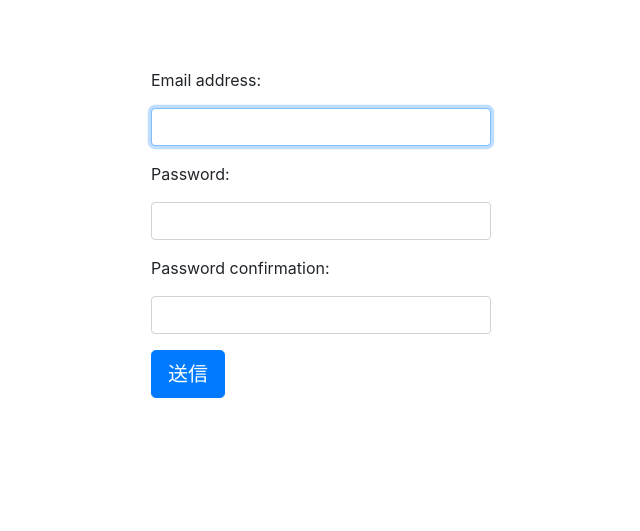
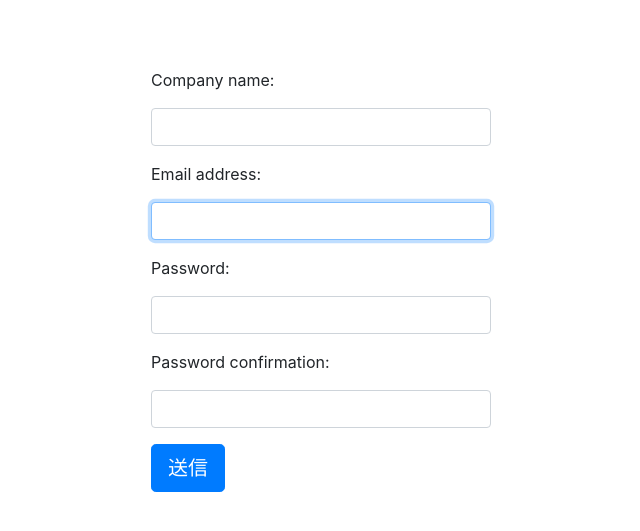
Before and after one commit to yut7G8/SNSforStudent, a Django app: page /company_create/ in a window 1280 px wide. Shown: the part 56-587 px from the top of the page, without its empty margins (319-959 px from the left). Run offline with Django 3.2, Linux system fonts and the light colour scheme; some libraries are stand-ins or nearby versions.

Commit message:
橘川のやつ反映。企業一覧からフォローボタンは使えるようにした。

```diff
--- a/app/forms.py
+++ b/app/forms.py
@@ -94,7 +94,7 @@ class CompanyCreateForm(UserCreationForm):
         # Userでokそう
         model = User
         #model = Student
-        fields = ('email', )
+        fields = ('company_name', 'email', )
 
     def __init__(self, *args, **kwargs):
         super().__init__(*args, **kwargs)
@@ -138,6 +138,19 @@ class SocietyProfileUpdateForm(forms.ModelForm):
         for field in self.fields.values():
             field.widget.attrs['class'] = 'form-control'
 
+
+class CompanyProfileUpdateForm(forms.ModelForm):
+    """societyのプロフィール更新用のフォーム定義"""
+    class Meta:
+        model = User
+        fields =['image','company_name','about_me']
+
+    def __init__(self, *args, **kwargs):
+        super().__init__(*args, **kwargs)
+        for field in self.fields.values():
+            field.widget.attrs['class'] = 'form-control'
+
+
 # 投稿用のフォームを作成
 class PostAddForm(forms.ModelForm):
     class Meta:
@@ -177,7 +190,7 @@ class InputInformationForm(forms.ModelForm):
 
 
 # サークルユーザ用イベント編集フォーム
-# 使わないかも
+# 使わない
 class EditEventForm(forms.ModelForm):
 
     class Meta:
--- a/app/models.py
+++ b/app/models.py
@@ -57,6 +57,7 @@ class User(AbstractBaseUser, PermissionsMixin):
     last_name = models.CharField(_('last name'), max_length=150, blank=True)
     gender = models.CharField('性別', max_length=1, choices=GENDER_CHOICES)
     society_name = models.CharField(_('society name'), max_length=150, blank=True)
+    company_name = models.CharField(_('company name'), max_length=150, blank=True)
     about_me = models.TextField(blank=True)
     image = models.ImageField(upload_to='',blank=True,null=True)
 
--- a/app/urls.py
+++ b/app/urls.py
@@ -3,7 +3,7 @@ from . import views
 from .views import (
     selectfunc, loginfunc, student_home, society_home, company_home, SignUpView, detailfunc, goodfunc,
     view_societies, follow_view, unfollow_view, detail_society,
-    student_profile,
+    student_profile, view_companies, searchfunc,
 )
 
 
@@ -45,6 +45,8 @@ urlpatterns = [
     path('follow2/<email>', views.follow_from_detail, name='follow_from_detail'),
     path('unfollow/<email>', views.unfollow_view, name='unfollow'),
 
+    path('follow_company/<email>', views.follow_company, name='follow_company'),
+
     path('detail/<int:post_id>/', views.everypost, name='everypost'), # views.pyのeverypost関数を参照
     # path('detail/<int:post_id>/', views.everypostforStuednt, name='everypostforStudent'), # 学生側の閲覧用everypage
     path('add/<int:pk>', views.add, name='add'), # 投稿フォーム用のpath(仮)設定
@@ -62,19 +64,19 @@ urlpatterns = [
     path('edit_event/<int:pk>/<int:id>/',views.edit_event,name='edit_event'),
     path('delete_event/<int:pk>/<int:id>/', views.delete_event, name='delete_event'), # サークルユーザによるイベント削除
 
-
+    #橘川が加えた(11/24)--------------------------
     #companyの初期画面
     path('company_home/<int:pk>',company_home,name='company_home'),
     #companyのprofile
-    #path('company_profile/<int:pk>/', views.CompanyProfile.as_view(), name='company_profile'),
-    #path('company_profile_update/<int:pk>/', views.CompanyProfileUpdate.as_view(), name='company_profile_update'),
+    path('company_profile/<int:pk>/', views.CompanyProfile.as_view(), name='company_profile'),
+    path('company_profile_update/<int:pk>/', views.CompanyProfileUpdate.as_view(), name='company_profile_update'),
     #企業の投稿
-    #path('add_company/<int:pk>', views.add_company, name='add_company'),
-    #path('edit_company/<int:post_id>/', views.edit_company, name='edit_company'), # 編集機能の追加
-    #path('delete_company/<int:post_id>/', views.delete_company, name='delete_company'), # 削除機能の追加
+    path('add_company/<int:pk>', views.add_company, name='add_company'),
+    path('edit_company/<int:post_id>/', views.edit_company, name='edit_company'), # 編集機能の追加
+    path('delete_company/<int:post_id>/', views.delete_company, name='delete_company'), # 削除機能の追加
     #企業一覧
-    #path('view_companies/<int:pk>',view_companies,name='view_companies'),
+    path('view_companies/<int:pk>',view_companies,name='view_companies'),
     #検索機能
-    #path('search/<int:pk>',searchfunc,name='search')
+    path('search/<int:pk>',searchfunc,name='search')
 
 ]
--- a/app/views.py
+++ b/app/views.py
@@ -14,7 +14,7 @@ from django.views import generic
 from .forms import (
     LoginForm, UserCreateForm, StudentCreateForm, CompanyCreateForm, PostAddForm,
     StudentProfileUpdateForm, CreateEventForm, EditEventForm, SocietyProfileUpdateForm,
-    AddInformationForm, InputInformationForm,
+    AddInformationForm, InputInformationForm, CompanyProfileUpdateForm
 )
 from django.contrib.auth.decorators import login_required
 from django.views.generic import TemplateView, DetailView, UpdateView
@@ -41,6 +41,8 @@ from extra_views import CreateWithInlinesView, InlineFormSet
 
 from django.template.loader import render_to_string
 from django.http import JsonResponse
+
+from django.core.mail import EmailMessage
 
 # ログイン前のページ表示
 def selectfunc(request):
@@ -311,6 +313,26 @@ def add(request, pk):
 
 
 @login_required
+@company_required
+# 投稿フォーム用のadd関数
+def add_company(request, pk):
+    if request.user.pk == pk:
+        if request.method == "POST":
+            form = PostAddForm(request.POST, request.FILES)
+            if form.is_valid():
+                post = form.save(commit=False)
+                post.user = request.user
+                post.author = request.user.company_name
+                post.save()
+                return redirect('app:company_home', pk=request.user.pk)
+        else:
+            form = PostAddForm()
+        return render(request, 'add_company.html', {'form': form})
+    else:
+        return redirect('app:logout')
+
+
+@login_required
 @society_required
 # 編集フォーム用のedit関数。編集ボタンをeverypost.htmlに作成。
 def edit(request, post_id):
@@ -329,6 +351,26 @@ def edit(request, post_id):
     return redirect('app:logout')
 
 
+#companyの投稿の編集
+@login_required
+@company_required
+# 編集フォーム用のedit関数。編集ボタンをeverypost.htmlに作成。
+def edit_company(request, post_id):
+    post = get_object_or_404(BoardModel, id=post_id)
+    #print(post.user.username)
+    #print(request.user.username)
+    if(post.user.username==request.user.username):
+        if request.method == "POST":
+            form = PostAddForm(request.POST, request.FILES, instance=post)
+            if form.is_valid():
+                form.save()
+                return redirect('app:everypost', post_id=post.id)
+        else:
+            form = PostAddForm(instance=post)
+        return render(request, 'edit_company.html', {'form': form, 'post':post })
+    return redirect('app:logout')
+
+
 # 削除フォーム用のdelete関数
 # 削除機能はHTMLファイルを作成する必要がない。everypost.htmlに削除ボタンを作成。
 @login_required
@@ -337,6 +379,17 @@ def delete(request, post_id):
    post = get_object_or_404(BoardModel, id=post_id)
    post.delete()
    return redirect('app:society_home', pk=request.user.pk)
+
+
+#companyの投稿の削除
+# 削除フォーム用のdelete関数
+# 削除機能はHTMLファイルを作成する必要がない。everypost.htmlに削除ボタンを作成。
+@login_required
+@company_required
+def delete_company(request, post_id):
+   post = get_object_or_404(BoardModel, id=post_id)
+   post.delete()
+   return redirect('app:company_home', pk=request.user.pk)
 
 
 # # 学生側は別のeveyypost(編集削除できない)ページを作る。そのための関数。
@@ -392,6 +445,28 @@ def view_societies(request, pk):
             society_list.append(society)
         #print(society_list[0][0].pk)
         return render(request, 'society_list.html', {'society_list':society_list})
+    else:
+        return redirect('app:logout')
+
+
+# Studentユーザに対するcompanyアカウントの一覧表示
+@login_required
+@student_required
+def view_companies(request, pk):
+    # ユーザ制限
+    if request.user.pk == pk:
+        # Companyアカウントのみ取得
+        user_list = User.objects.filter(is_company=True)
+        company_list = []
+        for company in user_list:
+            # 各サークルアカウントのfollower(student)を取得
+            connections = Connection.objects.filter(following=company)
+            for connection in connections:
+                if (connection.follower==request.user):
+                    # ログインしたstudentユーザがcompanyをフォローしたらフラグを立てる(保存はしない)
+                    company.connected=True
+            company_list.append(company)
+        return render(request, 'company_list.html', {'company_list':company_list})
     else:
         return redirect('app:logout')
 
@@ -468,6 +543,22 @@ class SocietyProfileUpdate(OnlyYouMixin, generic.UpdateView):
     def get_success_url(self):
         return resolve_url('app:society_profile', pk=self.kwargs['pk'])
 
+
+#企業のプロフィール表示-------------------------------------------------------
+class CompanyProfile(OnlyYouMixin, generic.DetailView):
+    model = User
+    template_name = 'company_profile.html'
+
+#企業のプロフィールのアップデート-----------------------------------------------
+class CompanyProfileUpdate(OnlyYouMixin, generic.UpdateView):
+    model = User
+    form_class = CompanyProfileUpdateForm
+    template_name = 'company_profile_update.html'
+
+    def get_success_url(self):
+        return resolve_url('app:company_profile', pk=self.kwargs['pk'])
+
+
 # フォロー
 @login_required
 @student_required
@@ -535,6 +626,40 @@ def follow_from_detail(request, *args, **kwargs):
 
     #return HttpResponseRedirect(reverse_lazy('users:profile', kwargs={'email': following.username}))
     return redirect('app:detail_society' , pk=request.user.pk, id=following.id)
+
+@login_required
+@student_required
+def follow_company(request, *args, **kwargs):
+    user_list = User.objects.all()
+    try:
+        # Student
+        follower = User.objects.get(email=request.user.email)
+        # Company
+        following = User.objects.get(email=kwargs['email'])
+    except User.DoesNotExist:
+        messages.warning(request, '{}は存在しません'.format(kwargs['email']))
+        #return HttpResponseRedirect(reverse_lazy('users:index'))
+        #return render(request, 'society_list.html', {'society_list':society_list})
+        return redirect('app:view_societies' , pk=request.user.pk)
+
+    if follower == following:
+        messages.warning(request, '自分自身はフォローできませんよ')
+    else:
+        _, created = Connection.objects.get_or_create(follower=follower, following=following)
+
+        if (created):
+            # Studentのフォローしている数を増やす
+            follower.following_number += 1
+            follower.save()
+            # Societyのフォローされている数を増やす
+            following.followers_number += 1
+            following.save()
+            messages.success(request, '{}をフォローしました'.format(following.username))
+        else:
+            messages.warning(request, 'あなたはすでに{}をフォローしています'.format(following.username))
+
+    #return HttpResponseRedirect(reverse_lazy('users:profile', kwargs={'email': following.username}))
+    return redirect('app:view_companies' , pk=request.user.pk)
 
 
 # アンフォロー
@@ -861,3 +986,80 @@ def delete_event(request, pk, id):
 
     else:
         return redirect('app:logout')
+
+
+#検索部分の新しいコード
+def searchfunc(request,pk,*args, **kwargs):
+    query = request.GET.get('q')
+    if query:
+        object_list = BoardModel.objects.all()
+
+        #サークル名-------------------------------
+        user_list = User.objects.all().filter(
+            Q(society_name__icontains=query,
+            is_society=True)
+        ).distinct()
+        society_list = []
+        for society in user_list:
+            connections = Connection.objects.filter(following=society)
+            for connection in connections:
+                if (connection.follower==request.user):
+                    society.created=True
+            society_list.append(society)
+
+        number_society = len(society_list)
+
+        object_list_author = society_list
+
+        #企業名----------------------------------------
+        user_list_company = User.objects.all().filter(
+            Q(company_name__icontains=query,
+            is_company=True)
+        ).distinct()
+        company_list = []
+        for company in user_list_company:
+            connections = Connection.objects.filter(following=company)
+            for connection in connections:
+                if (connection.follower==request.user):
+                    company.created=True
+            company_list.append(company)
+
+        number_company = len(company_list)
+
+        object_list_author_company = company_list
+
+        #タグ----------------------------------------------
+        tag = '#'+query
+
+        object_list_title = object_list.filter(
+                Q(content__icontains=tag)
+            ).distinct()
+
+        #print(object_list_title[0].user.email)
+
+        # if (object_list_author is not None) and (object_list_title is not None):
+        #     return render(request,'search.html',{'object_list_title':object_list_title,'object_list_author':society_list,'query': query,'number_society':number_society})
+
+        # elif (object_list_author is  None) and (object_list_title is not None):
+        #     return render(request,'search.html',{'object_list_title':object_list_title,'object_list_author':society_list,'query': query,'number_society':number_society})
+
+        # elif (object_list_author is not None) and (object_list_title is None):
+        #     return render(request,'search.html',{'object_list_title':object_list_title,'object_list_author':society_list,'query': query,'number_society':number_society})
+
+        # else:
+        #     return render(request,'search.html',{'object_list_title':object_list_title,'object_list_author':society_list,'query': query,'number_society':number_society})
+
+        return render(request,'search.html',{'object_list_title':object_list_title,'object_list_author':society_list,'object_list_author_company':object_list_author_company,'query': query,'number_society':number_society,'number_company':number_company})
+
+    else:
+        object_list = BoardModel.objects.all()
+
+        object_list_author = object_list.filter(
+            Q(author__icontains=query)
+        ).distinct()
+
+
+        object_list_title = object_list.filter(
+                Q(title__icontains=query)
+            ).distinct()
+        return render(request,'search.html',{'object_list_title':object_list_title,'object_list_author':object_list_author,'object_list_author_company':object_list_author,'query': query})
--- a/templates/company_list.html
+++ b/templates/company_list.html
@@ -23,7 +23,7 @@
                         {% if company.connected %}
                         <a href="#" class="btn btn-sm btn-outline-secondary" role="button" aria-pressed="true">フォロー済み</a>
                         {% else %}
-                          <a href="#" class="btn btn-primary btn-lg active" role="button" aria-pressed="true">フォロー</a>
+                          <a href="{%url 'app:follow_company' company.email %}" class="btn btn-primary btn-lg active" role="button" aria-pressed="true">フォロー</a>
                         {% endif %}
                       </div>
                       <small class="text-muted">9 mins</small>
```
Also changed, not shown: templates/create_event.html (+7 -7 lines), templates/edit_event.html (+12 -14 lines), templates/everypost.html (+6 -10 lines).
